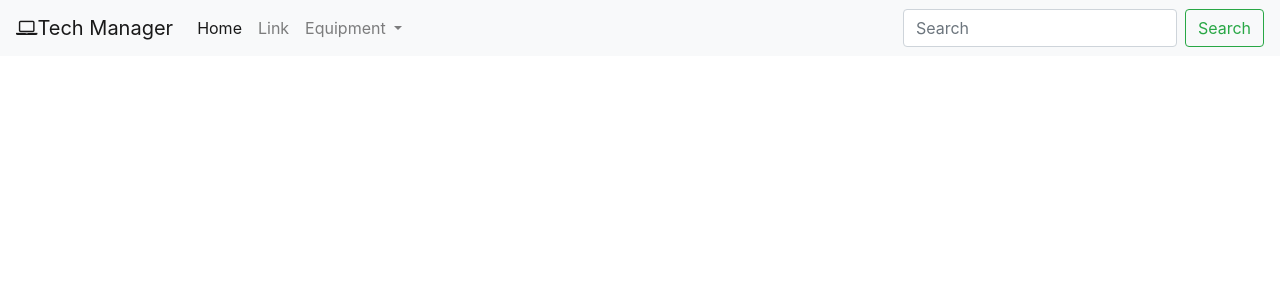
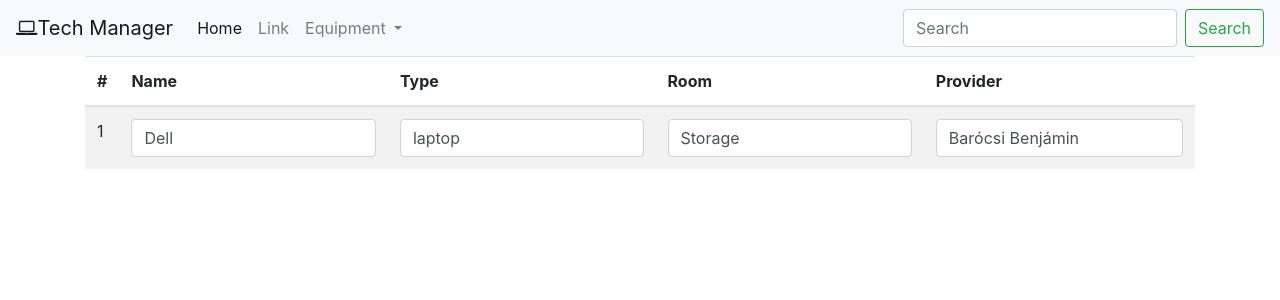
Before and after one commit to barocsibenjamin/my-world-of-ps, an Angular app in the folder tech-manager/: page / in a window 1280 px wide. Shown: the top 300 px of the page. Built offline with nearby package versions, Linux system fonts and the light colour scheme.

Commit message:
simple table added with sample data

```diff
--- a/tech-manager/src/app/app.component.html
+++ b/tech-manager/src/app/app.component.html
@@ -1 +1,4 @@
 <app-menu></app-menu>
+<div class="container">
+<app-data-table></app-data-table>
+</div>
--- a/tech-manager/src/app/app.module.ts
+++ b/tech-manager/src/app/app.module.ts
@@ -4,11 +4,13 @@ import { NgModule } from '@angular/core';
 import { AppRoutingModule } from './app-routing.module';
 import { AppComponent } from './app.component';
 import { MenuComponent } from './template/menu/menu.component';
+import { DataTableComponent } from './template/data-table/data-table.component';
 
 @NgModule({
   declarations: [
     AppComponent,
-    MenuComponent
+    MenuComponent,
+    DataTableComponent
   ],
   imports: [
     BrowserModule,
--- /dev/null
+++ b/tech-manager/src/app/template/data-table/data-table.component.html
@@ -0,0 +1,28 @@
+<table class="table table-striped">
+    <thead>
+        <tr>
+            <th>#</th>
+            <th>Name</th>
+            <th>Type</th>
+            <th>Room</th>
+            <th>Provider</th>
+        </tr>
+    </thead>
+    <tbody>
+        <tr>
+            <td>1</td>
+            <td>
+                <input type="text" value="Dell" class="form-control">
+            </td>
+            <td>
+                <input type="text" value="laptop" class="form-control">
+            </td>
+            <td>
+                <input type="text" value="Storage" class="form-control">
+            </td>
+            <td>
+                <input type="text" value="Barócsi Benjámin" class="form-control">
+            </td>
+      </tr>
+    </tbody>
+</table>
--- /dev/null
+++ b/tech-manager/src/app/template/data-table/data-table.component.ts
@@ -0,0 +1,15 @@
+import { Component, OnInit } from '@angular/core';
+
+@Component({
+  selector: 'app-data-table',
+  templateUrl: './data-table.component.html',
+  styleUrls: ['./data-table.component.css']
+})
+export class DataTableComponent implements OnInit {
+
+  constructor() { }
+
+  ngOnInit() {
+  }
+
+}
```
Also changed, not shown: tech-manager/src/app/template/data-table/data-table.component.css (added), 1 other file (tests, documents, lock files or other folders).
